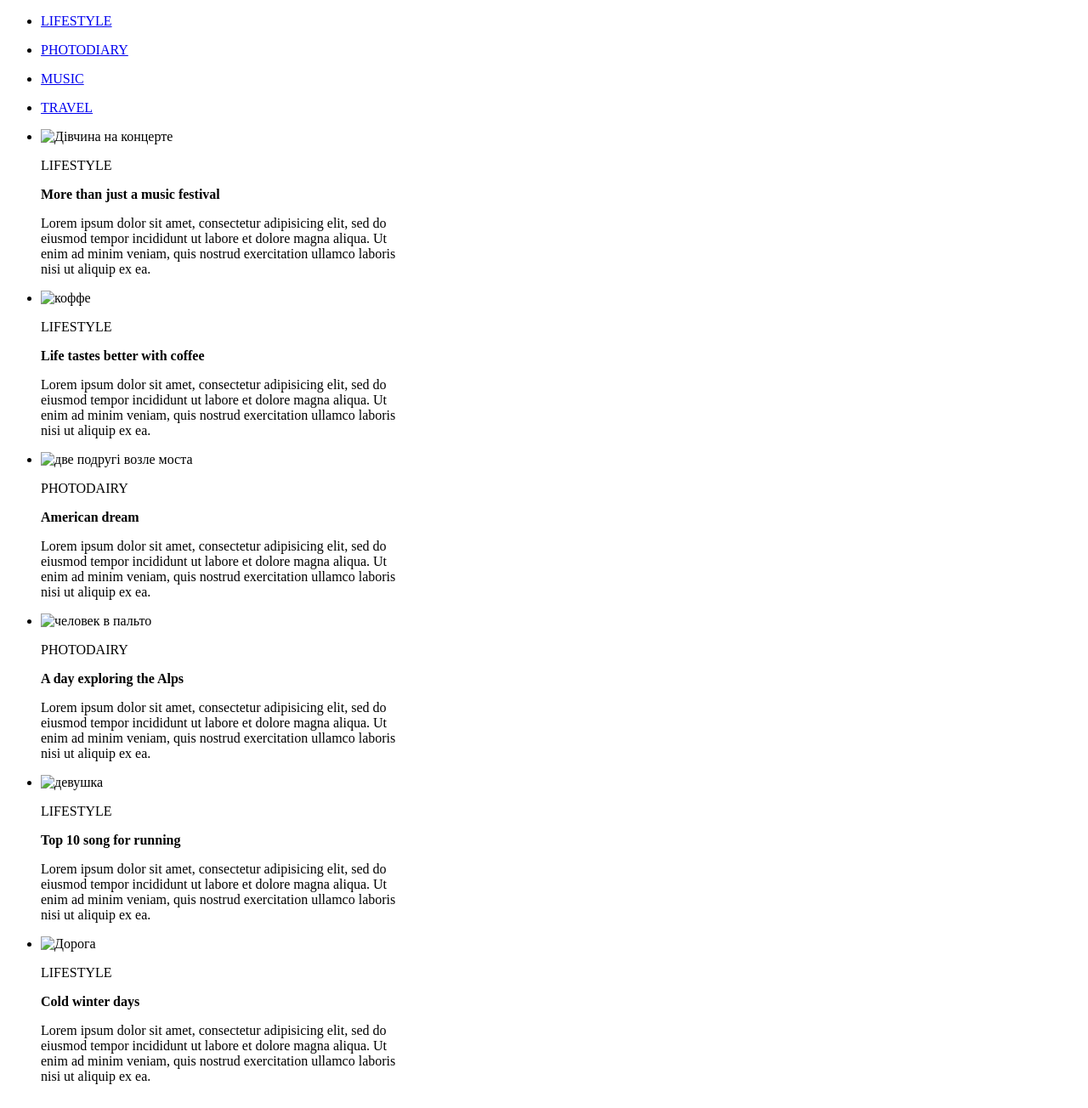
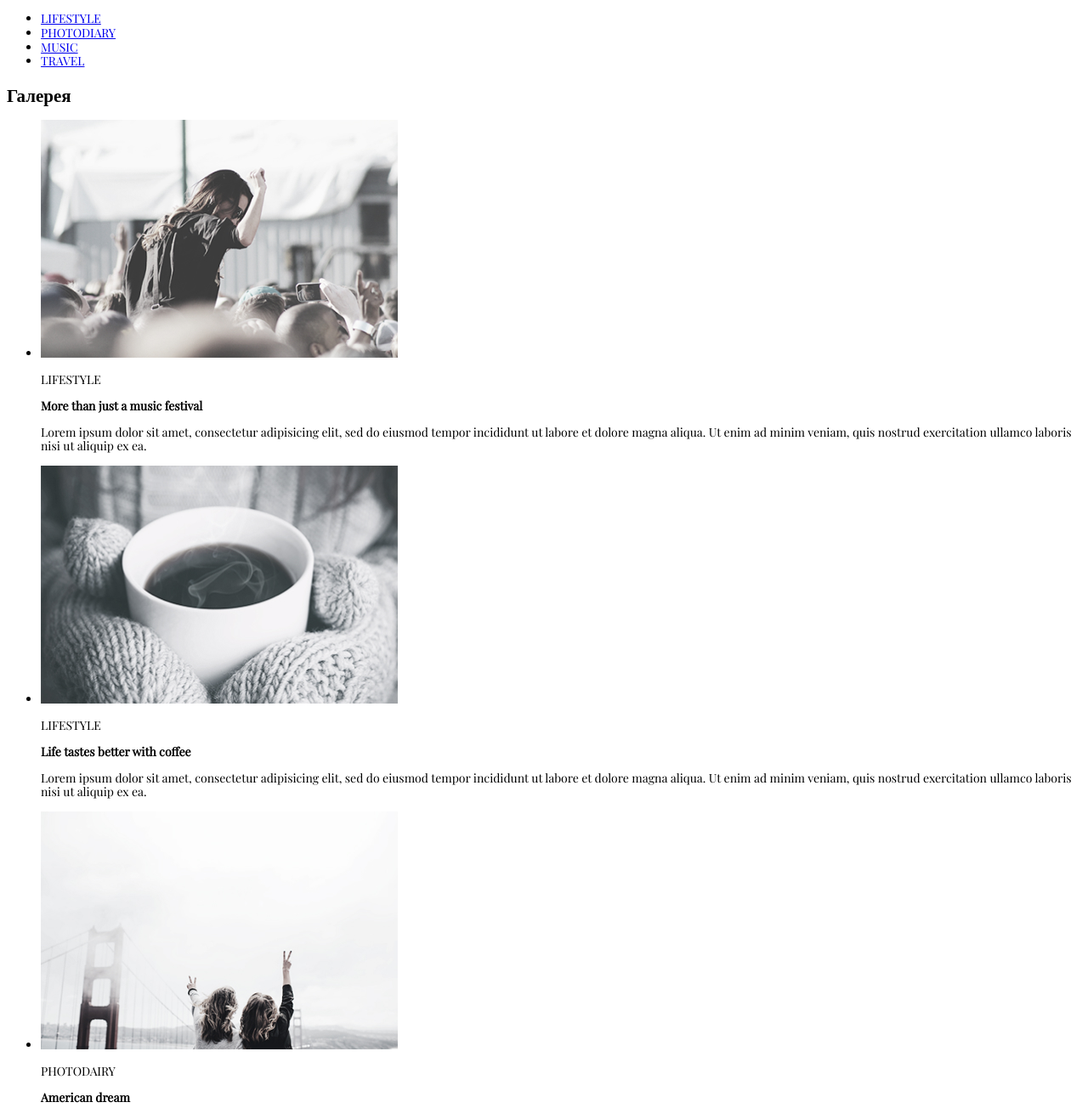
Before and after one commit to KostyaKovalvhuk/Photoblog, a plain HTML site: page index.html in a window 1280 px wide. Shown: the top 1304 px of the page at 85% size. Drawn offline with nearby package versions, Linux system fonts and the light colour scheme.

Commit message:
classes addet

```diff
--- /dev/null
+++ b/css/style.css
@@ -0,0 +1,6 @@
+body{
+    font-family: "Playfair Display";
+    font-weight: 400;
+    font-size: 14px;
+    line-height: 1.2    ;
+}
--- a/index.html
+++ b/index.html
@@ -1,90 +1,95 @@
     <!DOCTYPE html>
     <html lang="en">
-
     <head>
         <meta charset="UTF-8">
         <meta name="viewport" content="width=device-width, initial-scale=1.0">
         <title>Photoblog</title>
+        <link href="https://fonts.googleapis.com/css2?family=Playfair+Display&family=Ubuntu:wght@300&display=swap"
+            rel="stylesheet">
+
+     <link rel="stylesheet" href="./css/style.css">
     </head>
 
     <body>
         <!-- Шапка сайту -->
-    <header>
-        <nav>
-            <ul>
-                <li><a href="#">
-                        <p>LIFESTYLE</p>
-                    </a></li>
+        <header class="header">
+            <nav class="navigation">
+                <ul class="menu-list">
+                    <li class="menu-item">
+                        <a href="#" class="menu-link">LIFESTYLE</a>
+                        </li>
 
-                <li><a href="#">
-                        <p>PHOTODIARY</p>
-                    </a></li>
+                    <li class="menu-item">
+                        <a href="#" class="menu-link">PHOTODIARY</a>
+                        </li>
 
-                <li><a href="#">
-                        <p>MUSIC</p>
-                    </a></li>
+                    <li class="menu-item">
+                        <a href="#" class="menu-link">MUSIC</a>
+                       </li>
 
-                <li><a href="#">
-                        <p>TRAVEL</p>
-                    </a></li>
+                    <li class="menu-item">
+                        <a href="#" class="menu-link">TRAVEL</a>
+                        </li>
                 </ul>
             </nav>
         </header>
         <!-- Основна частина -->
         <main>
-        <section>
-            <ul>
-                <li><img src="images/one.jpg" alt="Дівчина на концерте">
-                    <p>LIFESTYLE</p>
-                    <p><b>More than just a music festival </b></p>
-                    <p>Lorem ipsum dolor sit amet, consectetur adipisicing elit, sed do <br>
-                        eiusmod tempor incididunt ut labore et dolore magna aliqua. Ut <br>
-                        enim ad minim veniam, quis nostrud exercitation ullamco laboris <br>
+            <section class="news">
+           <h2>Галерея</h2>
+                <ul class="news-list">
+                    <li class="news-item">
+                        <img src="images/one.jpg" alt="Дівчина на концерте" class="news-image">
+                        <p class="news-category">LIFESTYLE</p>
+                        <p><b class="news-title">More than just a music festival </b></p>
+                        <p class="news-text">Lorem ipsum dolor sit amet, consectetur adipisicing elit, sed do
+                            eiusmod tempor incididunt ut labore et dolore magna aliqua. Ut
+                            enim ad minim veniam, quis nostrud exercitation ullamco laboris
                             nisi ut aliquip ex ea.</p>
                     </li>
 
-                <li><img src="images/two.jpg" alt="коффе" >
-                    <p>LIFESTYLE</p>
-                    <p><b>Life tastes better with coffee</b></p>
-                    <p>Lorem ipsum dolor sit amet, consectetur adipisicing elit, sed do <br>
-                        eiusmod tempor incididunt ut labore et dolore magna aliqua. Ut <br>
-                        enim ad minim veniam, quis nostrud exercitation ullamco laboris <br>
+                    <li class="news-item"><img src="images/two.jpg" alt="коффе" >
+                        <p class="news-category">LIFESTYLE</p>
+                        <p><b class="news-title">Life tastes better with coffee</b></p>
+                        <p class="news-text">Lorem ipsum dolor sit amet, consectetur adipisicing elit, sed do
+                            eiusmod tempor incididunt ut labore et dolore magna aliqua. Ut
+                            enim ad minim veniam, quis nostrud exercitation ullamco laboris
                             nisi ut aliquip ex ea.</p>
                     </li>
 
-                <li><img src="images/three.jpg" alt="две подругі возле моста">
-                    <p>PHOTODAIRY</p>
-                    <p><b>American dream</b></p>
-                    <p>Lorem ipsum dolor sit amet, consectetur adipisicing elit, sed do <br>
-                        eiusmod tempor incididunt ut labore et dolore magna aliqua. Ut <br>
-                        enim ad minim veniam, quis nostrud exercitation ullamco laboris <br>
+                    <li class="news-item"><img src="images/three.jpg" alt="две подругі возле моста">
+                        <p class="news-category">PHOTODAIRY</p>
+                        <p><b class="news-title">American dream</b></p>
+                        <p class="news-text">Lorem ipsum dolor sit amet, consectetur adipisicing elit, sed do
+                            eiusmod tempor incididunt ut labore et dolore magna aliqua. Ut
+                            enim ad minim veniam, quis nostrud exercitation ullamco laboris
                             nisi ut aliquip ex ea.</p>
                     </li>
 
-                <li><img src="images/man.jpg" alt="человек в пальто" >
-                    <p>PHOTODAIRY</p>
-                    <p><b>A day exploring the Alps</b></p>
-                    <p>Lorem ipsum dolor sit amet, consectetur adipisicing elit, sed do <br>
-                        eiusmod tempor incididunt ut labore et dolore magna aliqua. Ut <br>
-                        enim ad minim veniam, quis nostrud exercitation ullamco laboris <br>
+                    <li class="news-item"><img src="images/four.jpg" alt="человек в пальто" >
+                        <p class="news-category">PHOTODAIRY</p>
+                        <p><b class="news-title">A day exploring the Alps</b></p>
+                        <p class="news-text">Lorem ipsum dolor sit amet, consectetur adipisicing elit, sed do
+                            eiusmod tempor incididunt ut labore et dolore magna aliqua. Ut
+                            enim ad minim veniam, quis nostrud exercitation ullamco laboris
                             nisi ut aliquip ex ea.</p>
                     </li>
 
-                <li><img src="images/1girl.jpg" alt="девушка" >
-                    <p>LIFESTYLE</p>
-                    <p><b>Top 10 song for running</b></p>
-                    <p>Lorem ipsum dolor sit amet, consectetur adipisicing elit, sed do <br>
-                        eiusmod tempor incididunt ut labore et dolore magna aliqua. Ut <br>
-                        enim ad minim veniam, quis nostrud exercitation ullamco laboris <br>
+                    <li class="news-item"><img src="images/five.jpg" alt="девушка" >
+                        <p class="news-category">LIFESTYLE</p>
+                        <p><b class="news-title">Top 10 song for running</b></p>
+                        <p class="news-text">Lorem ipsum dolor sit amet, consectetur adipisicing elit, sed do
+                            eiusmod tempor incididunt ut labore et dolore magna aliqua. Ut
+                            enim ad minim veniam, quis nostrud exercitation ullamco laboris
                             nisi ut aliquip ex ea.</p>
                     </li>
 
-                <li><img src="images/dirt.jpg" alt="Дорога">
-                    <p>LIFESTYLE</p>
-                    <p><b>Cold winter days</b></p>
-                    <p>Lorem ipsum dolor sit amet, consectetur adipisicing elit, sed do <br>
-                        eiusmod tempor incididunt ut labore et dolore magna aliqua. Ut <br>
-                        enim ad minim veniam, quis nostrud exercitation ullamco laboris <br>
+                    <li class="news-item"><img src="images/six.jpg" alt="Дорога">
+                        <p class="news-category">LIFESTYLE</p>
+                        <p><b class="news-title">Cold winter days</b></p>
+                        <p class="news-text">Lorem ipsum dolor sit amet, consectetur adipisicing elit, sed do
+                            eiusmod tempor incididunt ut labore et dolore magna aliqua. Ut
+                            enim ad minim veniam, quis nostrud exercitation ullamco laboris
                             nisi ut aliquip ex ea.</p>
                     </li>
                 </ul>
@@ -93,5 +98,4 @@
             <button type="button">Load more</button>
         </main>
     </body>
-
     </html>
```
Also changed, not shown: images/five.jpg (added), images/four.jpg (added), images/one.jpg (added), images/six.jpg (added), images/three.jpg (added), images/two.jpg (added), style.css (deleted). Lines whose indentation alone changed are shown as unchanged.
